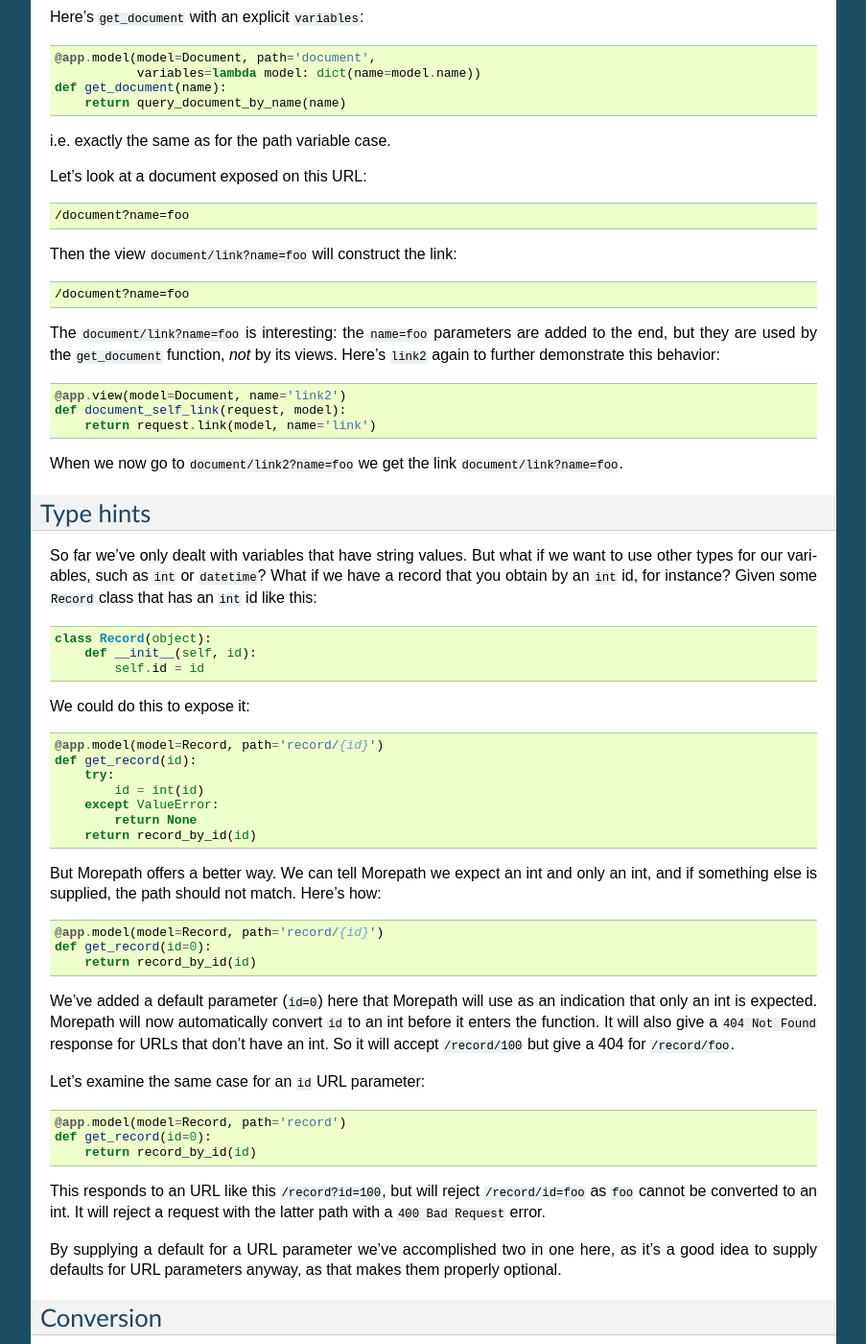
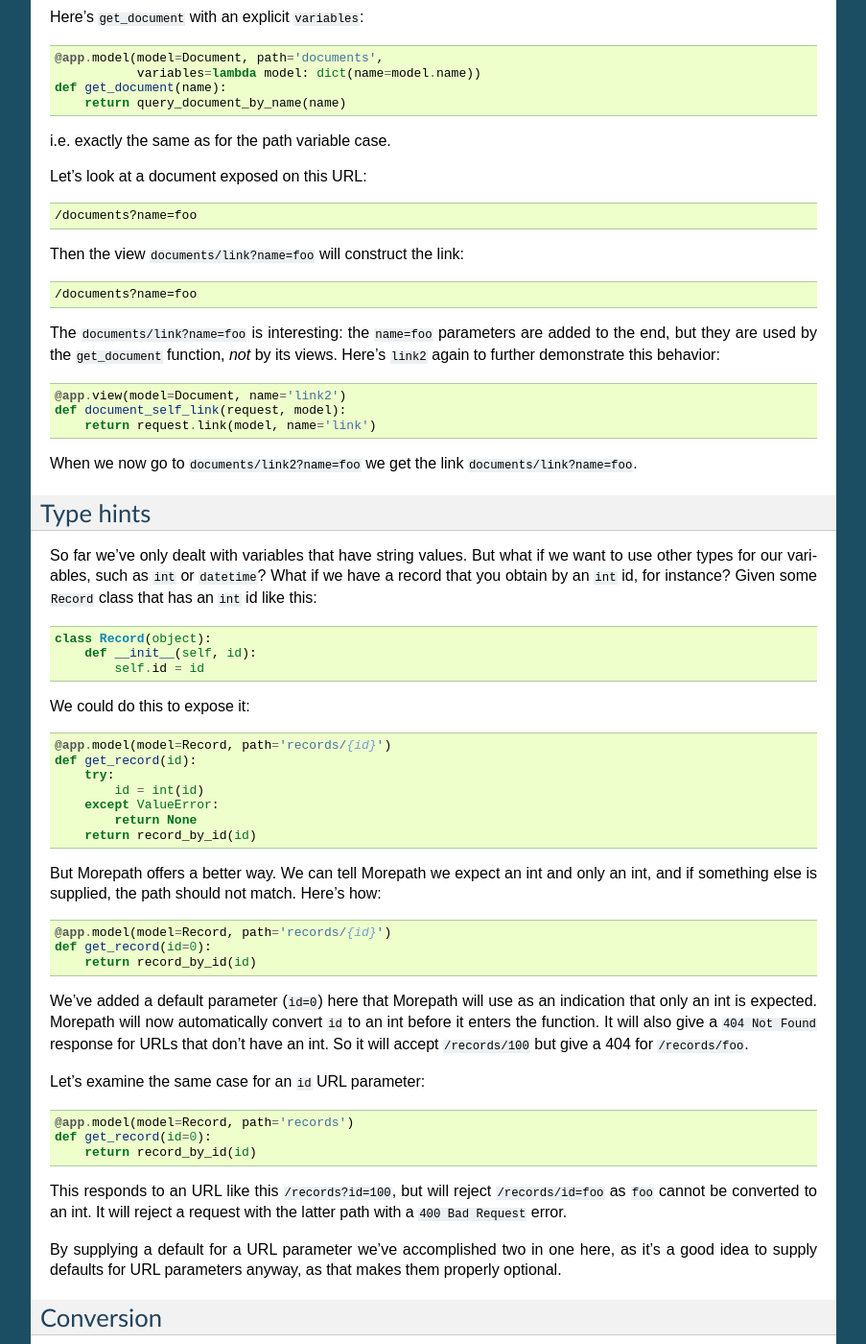
Before and after one commit to morepath/morepath, a Sphinx documentation site: the page built from doc/models_and_linking.rst, in a window 1280 px wide and 1400 px high, scrolled down 4539 px. Shown: the whole window at 96% size, without its empty margins (198-1101 px from the left). Built offline with Sphinx 7.4.7, drawn with Linux system fonts in a browser that asks for light colours; some of the changed text lies outside the part shown.

Commit message:
Change singular in URLs to plural, see issue #75.

```diff
--- a/doc/models_and_linking.rst
+++ b/doc/models_and_linking.rst
@@ -40,9 +40,9 @@ Let's try a single variable now. We have a class ``Document``::
       def __init__(self, name):
           self.name = name
 
-Let's expose it to the web under ``document/{name}``::
+Let's expose it to the web under ``documents/{name}``::
 
-  @app.model(model=Document, path='document/{name}')
+  @app.model(model=Document, path='documents/{name}')
   def get_document(name):
       return query_document_by_name(name)
 
@@ -66,7 +66,7 @@ We can also have multiple variables in a path. We have a
 We could expose this to the web like this::
 
   @app.model(model=VersionedDocument,
-             path='versioned_document/{name}-{version}')
+             path='versioned_documents/{name}-{version}')
   def get_versioned_document(name, version):
       return query_versioned_document(name, version)
 
@@ -83,15 +83,15 @@ URL parameters
 What if we want to use URL parameters to expose models? That is
 possible too. Let's look at the ``Document`` case first::
 
-  @app.model(model=Document, path='document')
+  @app.model(model=Document, path='documents')
   def get_document(name):
       return query_document_by_name(name)
 
 ``get_document`` has an argument ``name``, but it doesn't appear in
 the path. This argument is now taken to be a URL parameter. So, this
-exposes URLs of the type ``document?name=foo``. That's not as nice as
-``document/foo``, so we recommend against parameters in this case: you
-should use paths to identify something.
+exposes URLs of the type ``documents?name=foo``. That's not as nice as
+``documents/foo``, so we recommend against parameters in this case:
+you should use paths to identify something.
 
 URL parameters are more useful for queries. Let's imagine we have a
 collection of documents and we have an API on it that allows us to
@@ -157,7 +157,7 @@ Here is a simple case involving ``Document`` again::
       def __init__(self, name):
           self.name = name
 
-  @app.model(model=Document, path='document/{name}')
+  @app.model(model=Document, path='documents/{name}')
   def get_document(name):
       return query_document_by_name(name)
 
@@ -167,8 +167,8 @@ We add a named view called ``link`` that links to the document itself::
   def document_self_link(request, model):
       return request.link(model)
 
-The view at ``/document/foo/link`` will produce the link
-``/document/foo``. That's the right one!
+The view at ``/documents/foo/link`` will produce the link
+``/documents/foo``. That's the right one!
 
 So, it constructs a link to the document itself. This view is not very
 useful, but the principle is the same everywhere in any view: as long
@@ -182,8 +182,8 @@ You can also give ``link`` a name to link to a named view. Here's a
   def document_self_link(request, model):
       return request.link(model, name='link')
 
-So the view ``document/foo/link2`` will produce the link
-``document/foo/link``.
+So the view ``documents/foo/link2`` will produce the link
+``documents/foo/link``.
 
 Linking with path variables
 ---------------------------
@@ -208,7 +208,7 @@ extracted from the model.
 As an example, here is the ``variables`` function for the ``Document``
 case made explicit::
 
-  @app.model(model=Document, path='document/{name}',
+  @app.model(model=Document, path='documents/{name}',
              variables=lambda model: dict(name=model.name))
   def get_document(name):
       return query_document_by_name(name)
@@ -218,7 +218,7 @@ Or to spell it out without the use of ``lambda``::
   def document_variables(model):
       return dict(name=model.name)
 
-  @app.model(model=Document, path='document/{name}',
+  @app.model(model=Document, path='documents/{name}',
              variables=document_variables)
   def get_document(name):
       return query_document_by_name(name)
@@ -233,7 +233,7 @@ attribute::
 Our automatic ``variables`` won't cut it anymore, so we have to be explicit::
 attribute, we can do this::
 
-  @app.model(model=DifferentDocument, path='document/{name}',
+  @app.model(model=DifferentDocument, path='documents/{name}',
              variables=lambda model: dict(name=model.id))
   def get_document(name):
       return query_document_by_name(name)
@@ -246,7 +246,7 @@ the explicit ``variables`` for the ``VersionedDocument`` case that
 takes multiple variables::
 
   @app.model(model=VersionedDocument,
-             path='versioned_document/{name}-{version}',
+             path='versioned_documents/{name}-{version}',
              variables=lambda model: dict(name=model.name,
                                           version=model.version))
   def get_versioned_document(name, version):
@@ -261,7 +261,7 @@ variables.
 Here's a ``get_model`` that takes the document name as a URL
 parameter, using an implicit ``variables``::
 
-  @app.model(model=Document, path='document')
+  @app.model(model=Document, path='documents')
   def get_document(name):
       return query_document_by_name(name)
 
@@ -273,7 +273,7 @@ Now we add back the same ``self_link`` view as we had before::
 
 Here's ``get_document`` with an explicit ``variables``::
 
-  @app.model(model=Document, path='document',
+  @app.model(model=Document, path='documents',
              variables=lambda model: dict(name=model.name))
   def get_document(name):
       return query_document_by_name(name)
@@ -282,13 +282,13 @@ i.e. exactly the same as for the path variable case.
 
 Let's look at a document exposed on this URL::
 
-  /document?name=foo
+  /documents?name=foo
 
-Then the view ``document/link?name=foo`` will construct the link::
+Then the view ``documents/link?name=foo`` will construct the link::
 
-  /document?name=foo
+  /documents?name=foo
 
-The ``document/link?name=foo`` is interesting: the ``name=foo``
+The ``documents/link?name=foo`` is interesting: the ``name=foo``
 parameters are added to the end, but they are used by the
 ``get_document`` function, *not* by its views. Here's ``link2`` again
 to further demonstrate this behavior::
@@ -297,8 +297,8 @@ to further demonstrate this behavior::
   def document_self_link(request, model):
       return request.link(model, name='link')
 
-When we now go to ``document/link2?name=foo`` we get the link
-``document/link?name=foo``.
+When we now go to ``documents/link2?name=foo`` we get the link
+``documents/link?name=foo``.
 
 Type hints
 ----------
@@ -315,7 +315,7 @@ has an ``int`` id like this::
 
 We could do this to expose it::
 
-  @app.model(model=Record, path='record/{id}')
+  @app.model(model=Record, path='records/{id}')
   def get_record(id):
       try:
           id = int(id)
@@ -327,7 +327,7 @@ But Morepath offers a better way. We can tell Morepath we expect an
 int and only an int, and if something else is supplied, the path
 should not match. Here's how::
 
-  @app.model(model=Record, path='record/{id}')
+  @app.model(model=Record, path='records/{id}')
   def get_record(id=0):
       return record_by_id(id)
 
@@ -335,17 +335,17 @@ We've added a default parameter (``id=0``) here that Morepath will use
 as an indication that only an int is expected. Morepath will now
 automatically convert ``id`` to an int before it enters the
 function. It will also give a ``404 Not Found`` response for URLs that
-don't have an int. So it will accept ``/record/100`` but give a 404
-for ``/record/foo``.
+don't have an int. So it will accept ``/records/100`` but give a 404
+for ``/records/foo``.
 
 Let's examine the same case for an ``id`` URL parameter::
 
-  @app.model(model=Record, path='record')
+  @app.model(model=Record, path='records')
   def get_record(id=0):
       return record_by_id(id)
 
-This responds to an URL like this ``/record?id=100``, but will reject
-``/record/id=foo`` as ``foo`` cannot be converted to an int. It will
+This responds to an URL like this ``/records?id=100``, but will reject
+``/records/id=foo`` as ``foo`` cannot be converted to an int. It will
 reject a request with the latter path with a ``400 Bad Request``
 error.
 
@@ -538,7 +538,7 @@ parameter is missing, it's an error and a ``400 Bad Request`` should
 be returned. You can do this by passing in a ``required`` argument
 to the model decorator::
 
-  @app.model(model=Record, path='record', required=['id'])
+  @app.model(model=Record, path='records', required=['id'])
   def get_record(id):
       return query_record(id)
 
```
Also changed, not shown: other parts of doc/models_and_linking.rst (+6 -6 lines), doc/app_reuse.rst (+9 -9 lines), doc/quickstart.rst (+9 -9 lines), doc/rest.rst (+22 -21 lines), doc/views.rst (+4 -4 lines).
